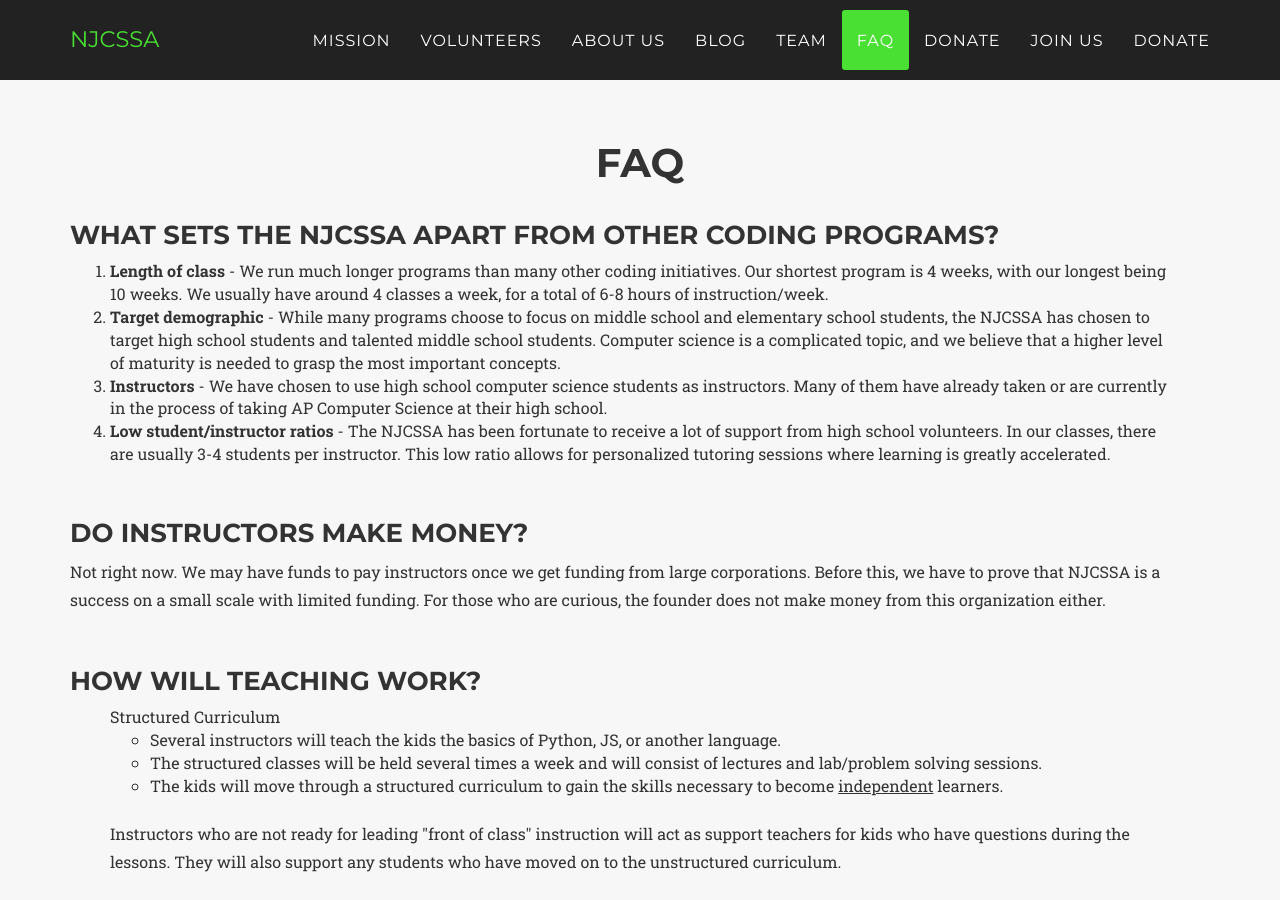
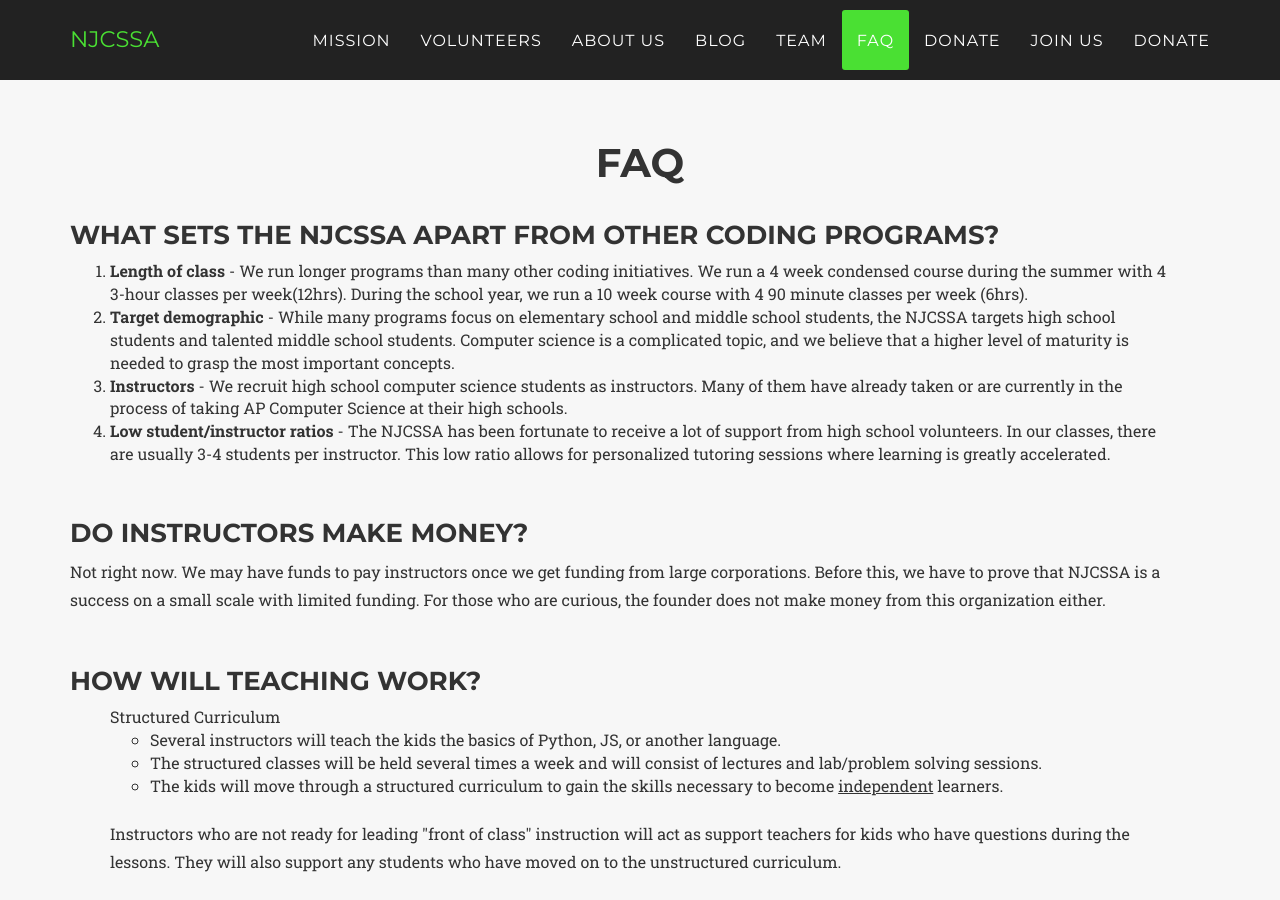
Before and after one commit to benjaminnow/njcssa, a Jekyll site: the page built from index.html, in a window 1280 px wide and 900 px high, scrolled down 6863 px. Built offline with Jekyll 4.4.1, drawn with Linux system fonts in a browser that asks for light colours; nearby versions of some CDN libraries; some web fonts are replaced.

Commit message:
updated faq

```diff
--- a/_includes/faq.html
+++ b/_includes/faq.html
@@ -9,16 +9,16 @@
             <h3>What sets the NJCSSA apart from other coding programs?</h3>
             <p>
                 <ol style="font-size: 16px">
-                    <li><b>Length of class</b> - We run much longer programs than many other coding initiatives.
-                    Our shortest program is 4 weeks, with our longest being 10 weeks. We usually have around 4 classes
-                    a week, for a total of 6-8 hours of instruction/week.
+                    <li><b>Length of class</b> - We run longer programs than many other coding initiatives.
+                    We run a 4 week condensed course during the summer with 4 3-hour classes per week(12hrs).
+                    During the school year, we run a 10 week course with 4 90 minute classes per week (6hrs).
                     </li>
-                    <li><b>Target demographic</b> - While many programs choose to focus on middle school and elementary school
-                    students, the NJCSSA has chosen to target high school students and talented middle school students. Computer science is a
+                    <li><b>Target demographic</b> - While many programs focus on elementary school and middle school
+                    students, the NJCSSA targets high school students and talented middle school students. Computer science is a
                     complicated topic, and we believe that a higher level of maturity is needed to grasp the most important concepts.
                     </li>
-                    <li><b>Instructors</b> - We have chosen to use high school computer science students as instructors. Many of them
-                    have already taken or are currently in the process of taking AP Computer Science at their high school.
+                    <li><b>Instructors</b> - We recruit high school computer science students as instructors. Many of them
+                    have already taken or are currently in the process of taking AP Computer Science at their high schools.
                     </li>
                     <li><b>Low student/instructor ratios</b> - The NJCSSA has been fortunate to receive a lot of support from high school
                     volunteers. In our classes, there are usually 3-4 students per instructor. This low ratio allows for personalized
```
